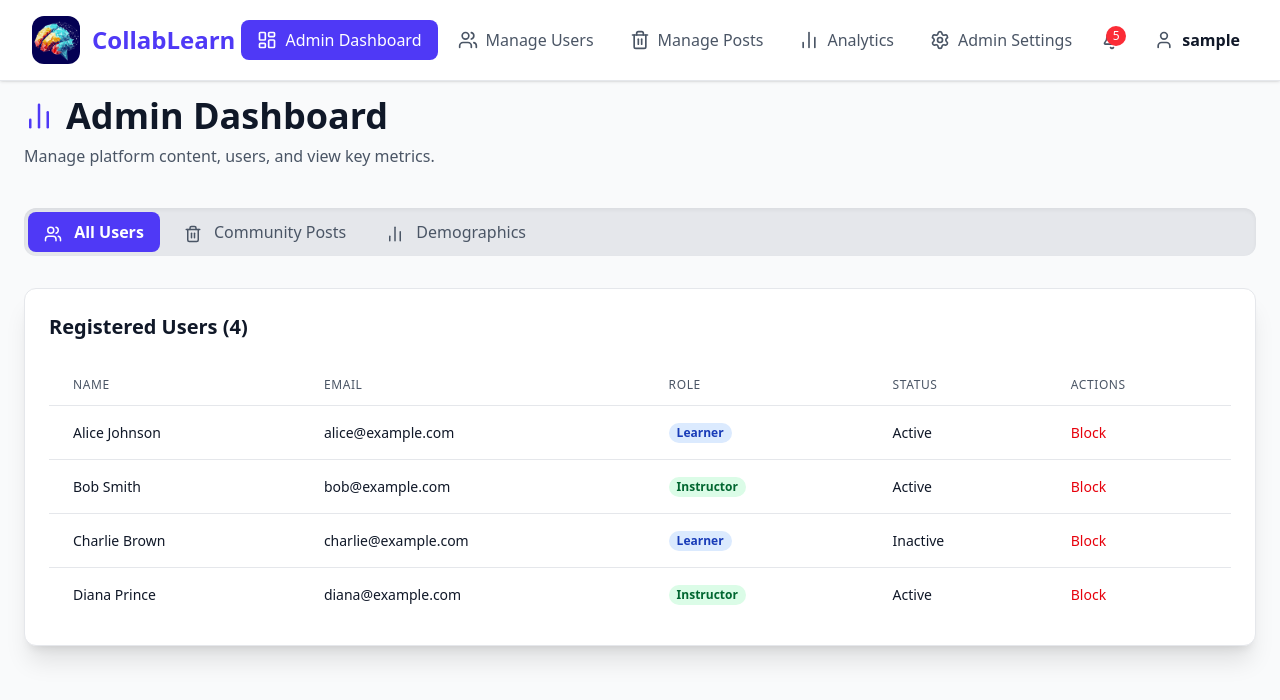
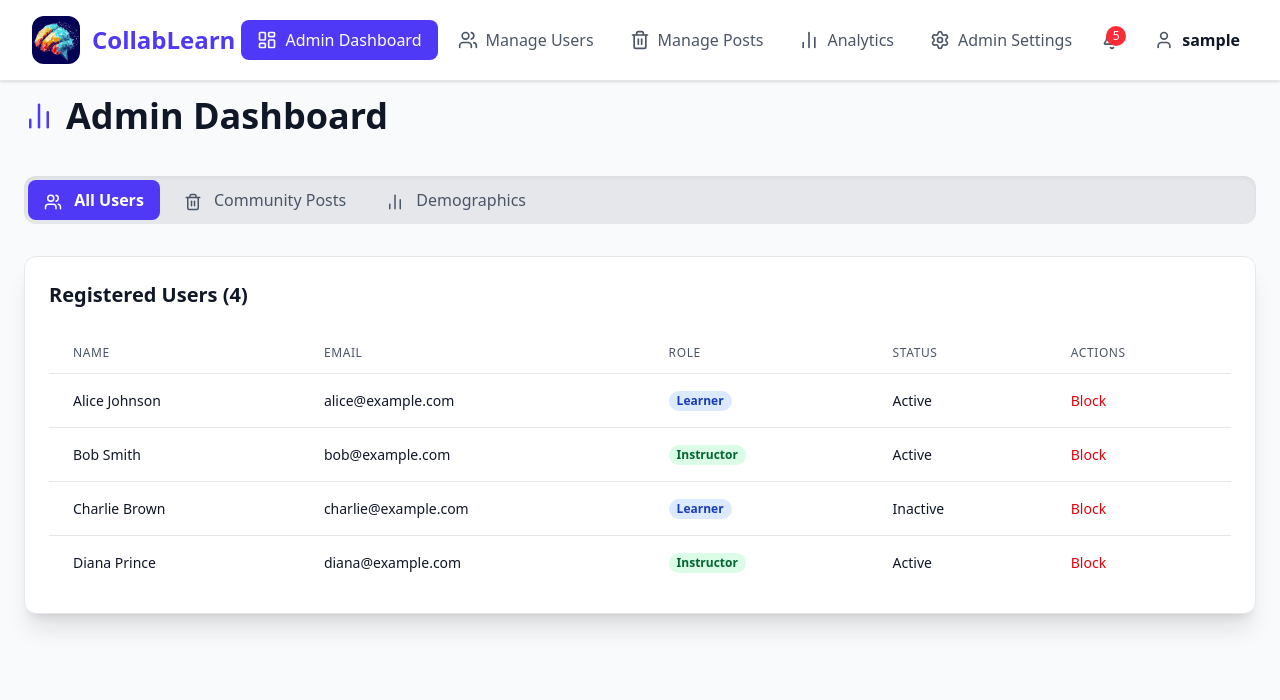
Before and after one commit to S-Nitya/CollabLearn, a React (Vite) app in the folder client/: page /admin in a window 1280 px wide. Shown: the top 700 px of the page. Built offline with nearby package versions, Linux system fonts and the light colour scheme; sample sign-in values are in the browser's storage.

Commit message:
thoda sanji ka system crash karate hai

```diff
--- a/client/src/components/admin/AdminDashboard.jsx
+++ b/client/src/components/admin/AdminDashboard.jsx
@@ -204,7 +204,7 @@ export default function AdminDashboard() {
                         <BarChart2 size={30} className={`mr-3 ${primaryText}`} />
                         Admin Dashboard
                     </h1>
-                    <p className={`mt-2 ${subtleText}`}>Manage platform content, users, and view key metrics.</p>
+                    {/* <p className={`mt-2 ${subtleText}`}>Manage platform content, users, and view key metrics.</p> */}
                 </header>
 
                 {/* Navigation Tabs */}
--- a/client/src/components/admin/AdminSettings.jsx
+++ b/client/src/components/admin/AdminSettings.jsx
@@ -62,7 +62,7 @@ export default function AdminSettings() {
                         <Settings size={30} className={`mr-3 ${primaryText}`} />
                         Admin Settings
                     </h1>
-                    <p className={`mt-2 ${subtleText}`}>Configure global platform parameters and management tools.</p>
+                    {/* <p className={`mt-2 ${subtleText}`}>Configure global platform parameters and management tools.</p> */}
                 </header>
 
                 <form onSubmit={handleSave}>
--- a/client/src/components/admin/Analytics.jsx
+++ b/client/src/components/admin/Analytics.jsx
@@ -134,7 +134,7 @@ export default function AnalyticsDashboard() {
                         <BarChart2 size={30} className={`mr-3 ${primaryText}`} />
                         Platform Analytics & User Growth
                     </h1>
-                    <p className={`mt-2 ${subtleText}`}>Key performance indicators and detailed charts on user activity and platform health.</p>
+                    {/* <p className={`mt-2 ${subtleText}`}>Key performance indicators and detailed charts on user activity and platform health.</p> */}
                 </header>
 
                 {/* KPI Cards (Improved with Footer/Change Indicator) */}
```
